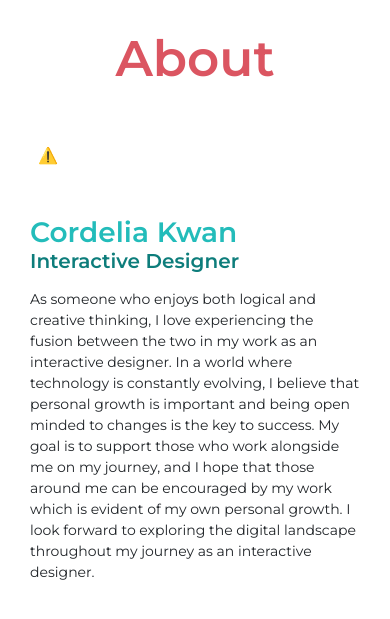
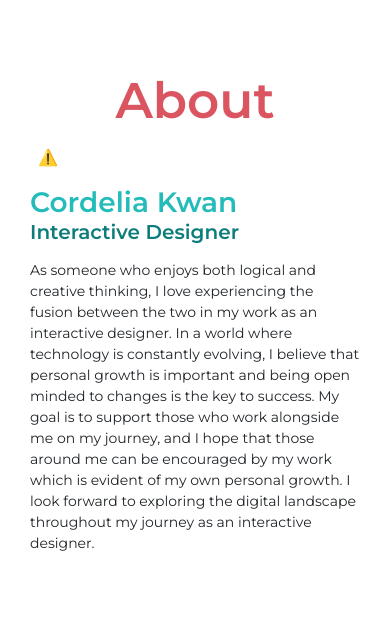
Before and after one commit to cordeliakwan/cordeliakwan.github.io, a website: page about.html in a window 390 px wide. Shown: the part 73-692 px from the top of the page. Drawn offline with nearby package versions, Linux system fonts and the light colour scheme; no server answers.

Commit message:
spacing fixes

```diff
--- a/about.html
+++ b/about.html
@@ -39,9 +39,9 @@
         </nav>
     </header>
 
-    <div class="page-header cover-container container-fluid mb-5 fade-up-1">About</div>
+    <div class="page-header cover-container container-fluid mb-2 mb-lg-5 fade-up-1">About</div>
     <div class="row container-fluid d-flex justify-content-center mx-auto mb-5">
-        <div class="col-12 col-md-5 pb-5 pr-lg-3 ml-3 fade-up-2">
+        <div class="col-12 col-md-5 pb-3 pr-lg-3 ml-3 fade-up-2">
            <lottie-player src="https://assets7.lottiefiles.com/private_files/lf30_amjzyj0j.json" background="transparent"
             speed="1" style="width: 100%; height: 100%;" loop autoplay></lottie-player>
         </div>
--- a/assets/css/style.css
+++ b/assets/css/style.css
@@ -70,7 +70,7 @@ body {
     justify-content: flex-end;
 }
 .cover-container {
-    height: 20vh;
+    height: 25vh;
     overflow: hidden;
     background-size: cover;
     background-repeat: no-repeat;
@@ -112,4 +112,7 @@ textarea:focus {
     .nav-item {
         font-size: 16px;
     }
+    .cover-container {
+        height: 20vh;
+    }
 }
```
Also changed, not shown: contact.html (+1 -1 lines), portfolio.html (+1 -1 lines).
